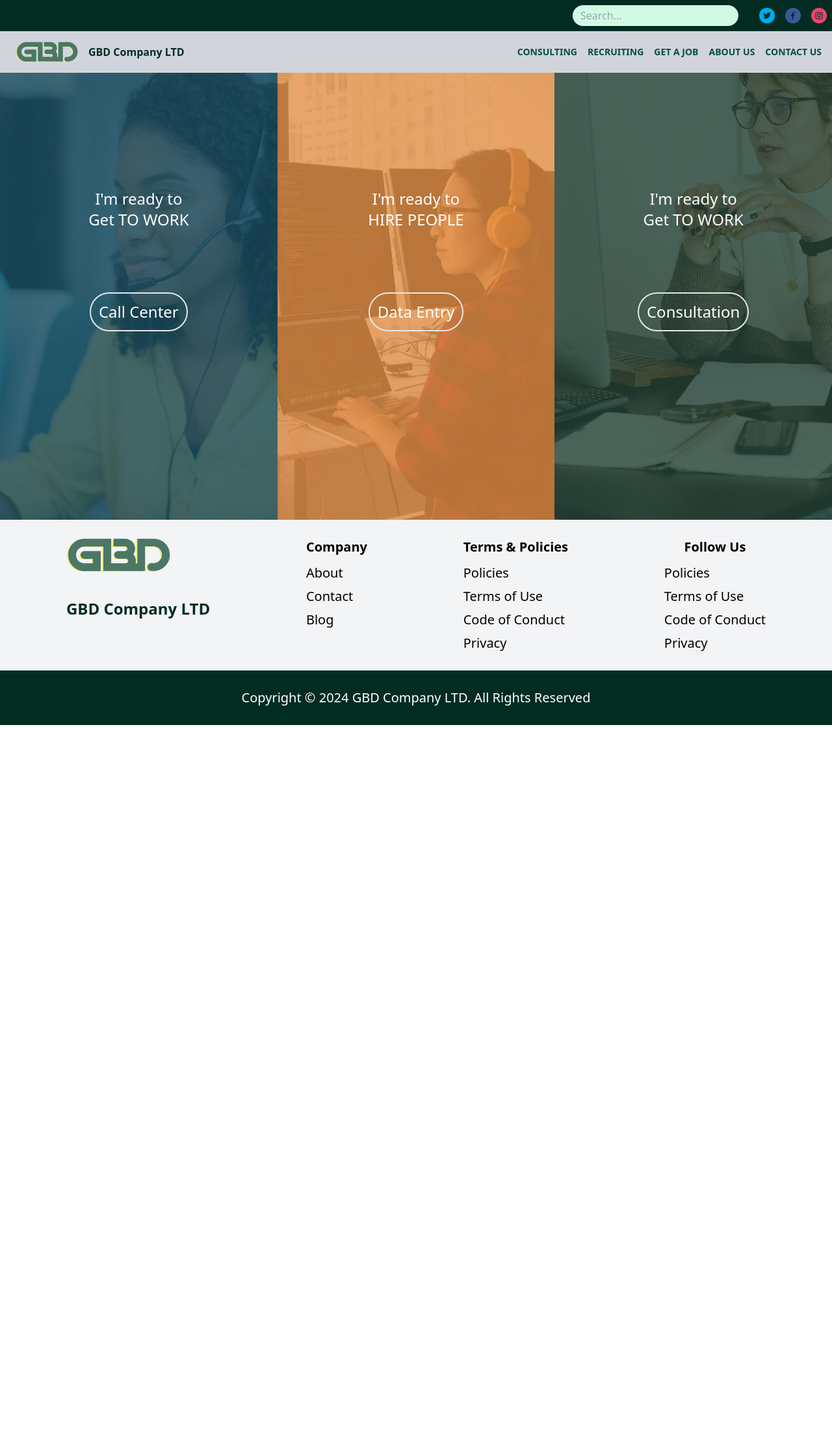
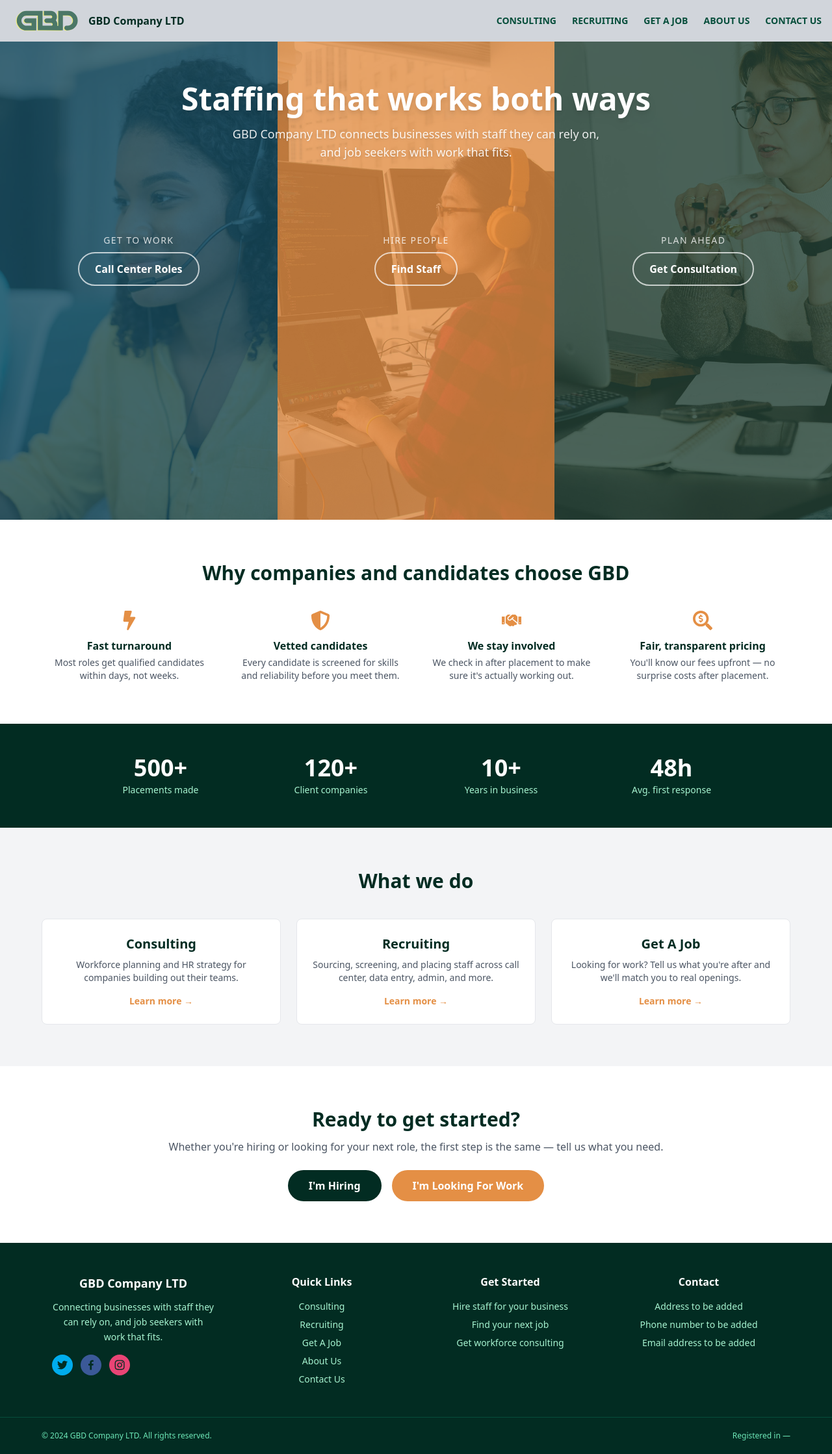
Before and after one commit to BobbyP95/gbdRecruitment, a React (Vite) app: page / in a window 1280 px wide. Shown: the whole page at 65% size. Before the commit the page ends 1116 px from the top, so only its background shows below. Built offline with nearby package versions, Linux system fonts and the light colour scheme.

Commit message:
Readyoption, Navbar, Footer, components &  Home Page

```diff
--- a/src/components/Footer.tsx
+++ b/src/components/Footer.tsx
@@ -1,43 +1,117 @@
-export function Footer() {
+import { Link } from "react-router-dom";
+import { SocialIcon } from "react-social-icons";
+
+type FooterProps = {
+  companyName?: string;
+};
+
+const quickLinks = [
+  { name: "Consulting", href: "/consulting" },
+  { name: "Recruiting", href: "/recruiting" },
+  { name: "Get A Job", href: "/get_a_job" },
+  { name: "About Us", href: "/about_us" },
+  { name: "Contact Us", href: "/contact_us" },
+];
+
+const socialMediaUrls = [
+  "https://twitter.com/",
+  "https://facebook.com/",
+  "https://instagram.com/",
+];
+
+export function Footer({ companyName = "GBD Company LTD" }: FooterProps) {
+  const year = new Date().getFullYear();
+
   return (
-    <>
-      <div className="bg-gray-100 p-7 flex justify-around text-xl ">
-        <div className="flex flex-col">
-          <img className="w-40" src="/gbd.svg" alt="Logo" />
-          <h1 className="my-10 text-2xl font-extrabold text-emerald-950">
-            GBD Company LTD
-          </h1>
-        </div>
-        <div className="flex flex-col">
-          <h1 className="font-bold">Company</h1>
-          <div className=" mt-3 flex flex-col text-left gap-2" >
-          <h3>About</h3>
-          <h3>Contact</h3>
-          <h3>Blog</h3>
+    <footer className="bg-emerald-950 text-emerald-100">
+      <div className="max-w-6xl mx-auto px-4 py-12 grid sm:grid-cols-2 lg:grid-cols-4 gap-10">
+        {/* Brand */}
+        <div>
+          <span className="text-white text-lg font-bold">{companyName}</span>
+          <p className="mt-3 text-sm text-emerald-200 leading-relaxed">
+            Connecting businesses with staff they can rely on, and job
+            seekers with work that fits.
+          </p>
+          <div className="flex space-x-3 mt-4">
+            {socialMediaUrls.map((url, index) => (
+              <SocialIcon
+                key={index}
+                url={url}
+                target="_blank"
+                style={{ width: "2rem", height: "2rem" }}
+              />
+            ))}
           </div>
         </div>
-        <div className="flex flex-col">
-          <h1 className="font-bold" >Terms & Policies</h1>
-          <div className=" mt-3 flex flex-col text-left gap-2" >
-          <h3>Policies</h3>
-          <h3>Terms of Use</h3>
-          <h3>Code of Conduct</h3>
-          <h3>Privacy</h3>
-          </div>
+
+        {/* Quick links */}
+        <div>
+          <h3 className="text-white font-semibold mb-4">Quick Links</h3>
+          <ul className="space-y-2 text-sm">
+            {quickLinks.map((link) => (
+              <li key={link.name}>
+                <Link
+                  to={link.href}
+                  className="text-emerald-200 hover:text-white transition-colors"
+                >
+                  {link.name}
+                </Link>
+              </li>
+            ))}
+          </ul>
         </div>
-        <div className="flex flex-col">
-          <h1 className="font-bold" >Follow Us</h1>
-          <div className=" mt-3 flex flex-col text-left gap-2" >
-          <h3>Policies</h3>
-          <h3>Terms of Use</h3>
-          <h3>Code of Conduct</h3>
-          <h3>Privacy</h3>
-          </div>
+
+        {/* For businesses / job seekers */}
+        <div>
+          <h3 className="text-white font-semibold mb-4">Get Started</h3>
+          <ul className="space-y-2 text-sm">
+            <li>
+              <Link
+                to="/recruiting"
+                className="text-emerald-200 hover:text-white transition-colors"
+              >
+                Hire staff for your business
+              </Link>
+            </li>
+            <li>
+              <Link
+                to="/get_a_job"
+                className="text-emerald-200 hover:text-white transition-colors"
+              >
+                Find your next job
+              </Link>
+            </li>
+            <li>
+              <Link
+                to="/consulting"
+                className="text-emerald-200 hover:text-white transition-colors"
+              >
+                Get workforce consulting
+              </Link>
+            </li>
+          </ul>
+        </div>
+
+        {/* Contact */}
+        <div>
+          <h3 className="text-white font-semibold mb-4">Contact</h3>
+          {/* TODO: Replace with GBD's real contact details */}
+          <ul className="space-y-2 text-sm text-emerald-200">
+            <li>Address to be added</li>
+            <li>Phone number to be added</li>
+            <li>Email address to be added</li>
+          </ul>
         </div>
       </div>
-      <div className="bg-emerald-950 p-7 flex justify-around text-xl font-light items-center text-white ">
-        <h2>Copyright © 2024 GBD Company LTD. All Rights Reserved</h2>
+
+      <div className="border-t border-emerald-900 py-5 px-4">
+        <div className="max-w-6xl mx-auto flex flex-col sm:flex-row items-center justify-between gap-2 text-xs text-emerald-300">
+          <p>
+            &copy; {year} {companyName}. All rights reserved.
+          </p>
+          <p>Registered in {/* TODO: add jurisdiction, e.g. "Ghana" */}—</p>
+        </div>
       </div>
-    </>
+    </footer>
   );
 }
--- a/src/components/Navbar.tsx
+++ b/src/components/Navbar.tsx
@@ -1,32 +1,43 @@
+import { useState } from "react";
+import { Link, NavLink } from "react-router-dom";
 import "../App.css";
 import { SocialIcon } from "react-social-icons";
+import { FaBars, FaTimes } from "react-icons/fa";
+
 type NavbarProps = {
   logo: string;
   companyName: string;
   links?: { name: string; href: string }[];
   showSearch?: boolean;
 };
+
 const socialMediaUrls = [
   "https://twitter.com/",
   "https://facebook.com/",
   "https://instagram.com/",
 ];
+
 export function Navbar({
   logo,
   companyName,
   links = [],
   showSearch = true,
 }: NavbarProps) {
+  const [menuOpen, setMenuOpen] = useState(false);
+
   return (
-    <>
-      <div className="header">
-        <div className="topNav p-2 flex items-center justify-end gap-8 w-full bg-emerald-950 ">
+    <div className="header z-50">
+      {/* <div className="topNav p-2 flex items-center justify-end gap-8 w-full bg-emerald-950">
         {showSearch && (
-            <div className="relative">
+          <div className="relative hidden sm:block">
+            <label htmlFor="siteSearch" className="sr-only">
+              Search
+            </label>
             <input
+              id="siteSearch"
               type="text"
               placeholder="Search..."
-                className="bg-emerald-100 text-emerald-950 rounded-full px-3 py-1 focus:outline-none  focus:ring focus:ring-emerald-700"
+              className="bg-emerald-100 text-emerald-950 rounded-full px-3 py-1 focus:outline-none focus:ring focus:ring-emerald-700"
             />
           </div>
         )}
@@ -40,42 +51,75 @@ export function Navbar({
             />
           ))}
         </div>
-        </div>
-        <nav className=" bg-gray-300 p-4 ">
-          <div className=" container mx-auto flex items-center justify-between">
+      </div> */}
+
+      <nav className="bg-gray-300 p-4">
+        <div className="container mx-auto flex items-center justify-between">
           {/* Left side: Logo and Company Name */}
-            <div className="flex items-center">
-              <a href="/">
+          <Link to="/" className="flex items-center" onClick={() => setMenuOpen(false)}>
             <img
               src={logo}
               alt={`${companyName} logo`}
-                  className="h-8 w-28 mr-2"
+              className="h-8 w-28 mr-2 object-contain"
             />
-              </a>
+            <span className="text-emerald-950 font-semibold">{companyName}</span>
+          </Link>
 
-              <span className="resize text-emerald-950 text-auto font-semibold">
-                {companyName}
-              </span>
+          {/* Right side: Links (desktop) */}
+          <div className="hidden lg:flex items-center space-x-6 text-sm">
+            {links.map((link) => (
+              <NavLink
+                key={link.name}
+                to={link.href}
+                className={({ isActive }) =>
+                  `rightLinks font-semibold transition-colors ${
+                    isActive
+                      ? "text-emerald-950 underline underline-offset-4 decoration-[#e48f45] decoration-2"
+                      : "text-emerald-900 hover:text-emerald-950"
+                  }`
+                }
+              >
+                {link.name}
+              </NavLink>
+            ))}
           </div>
 
-            {/* Right side: Links and optional search box */}
-            <div id="navMenu1" className={`navMenu hidden flex-col text-sm lg:flex-row items-center lg:flex space-x-4  `}>
+          {/* Mobile menu toggle */}
+          <button
+            type="button"
+            className="lg:hidden text-emerald-950 text-2xl"
+            aria-label={menuOpen ? "Close menu" : "Open menu"}
+            aria-expanded={menuOpen}
+            aria-controls="navMenu1"
+            onClick={() => setMenuOpen((open) => !open)}
+          >
+            {menuOpen ? <FaTimes /> : <FaBars />}
+          </button>
+        </div>
+
+        {/* Mobile menu panel */}
+        {menuOpen && (
+          <div
+            id="navMenu1"
+            className="navMenu flex flex-col lg:hidden mt-4 space-y-3 text-sm border-t border-emerald-900/20 pt-4"
+          >
             {links.map((link) => (
-                <a
+              <NavLink
                 key={link.name}
-                  href={link.href}
-                  className="rightLinks font-semibold text-emerald-900 hover:text-emerald-950"
+                to={link.href}
+                onClick={() => setMenuOpen(false)}
+                className={({ isActive }) =>
+                  `rightLinks font-semibold transition-colors ${
+                    isActive ? "text-emerald-950" : "text-emerald-900 hover:text-emerald-950"
+                  }`
+                }
               >
                 {link.name}
-                </a>
+              </NavLink>
             ))}
           </div>
-            <div className="dots text-3xl lg:hidden ">
-                <h1>...</h1>
-            </div>
-          </div>
+        )}
       </nav>
     </div>
-    </>
   );
 }
--- a/src/components/ReadyOption.tsx
+++ b/src/components/ReadyOption.tsx
@@ -1,8 +1,11 @@
+import { Link } from "react-router-dom";
+
 type ReadyOptionProps = {
   tailwindColor: string;
   optionText: string;
   buttonText: string;
   cssClass: string;
+  to: string;
 };
 
 export function ReadyOption({
@@ -10,27 +13,28 @@ export function ReadyOption({
   optionText,
   buttonText,
   cssClass,
+  to,
 }: ReadyOptionProps) {
   return (
-    <>
-      <div
-        className={`
-      ${cssClass} h-full options`}
-      >
-        <div
-          style={{ backgroundColor: `${tailwindColor}` }}
-          className={`
-      bg-opacity-85 w-auto h-full flex flex-col justify-center gap-24 text-2xl text-white`}
-        >
-          <div className="flex flex-col ">
-            <span>I'm ready to</span>
-            <span>{optionText}</span>
-          </div>
-          <button className="  w-fit mx-auto border-2 p-3 hover:bg-white hover:bg-opacity-40 rounded-full">
-            {buttonText}
-          </button>
-        </div>
-      </div>
-    </>
+    <Link
+      to={to}
+      className={`options group relative flex h-full w-full items-center justify-center overflow-hidden ${cssClass}`}
+      aria-label={`${optionText}: ${buttonText}`}
+    >
+      {/* Color overlay — darkens on hover so the CTA reads as interactive */}
+      <span
+        className="absolute inset-0 transition-opacity duration-300 group-hover:opacity-90"
+        style={{ backgroundColor: tailwindColor }}
+        aria-hidden="true"
+      />
+      <span className="relative z-10 flex flex-col items-center px-4 text-center text-white transition-transform duration-300 group-hover:-translate-y-1">
+        <span className="text-sm uppercase tracking-widest text-white/80 mb-2">
+          {optionText}
+        </span>
+        <span className="inline-block border-2 border-white/70 group-hover:border-white group-hover:bg-white group-hover:text-emerald-950 font-semibold px-6 py-3 rounded-full transition-colors duration-300">
+          {buttonText}
+        </span>
+      </span>
+    </Link>
   );
 }
--- a/src/pages/Home.tsx
+++ b/src/pages/Home.tsx
@@ -1,37 +1,198 @@
+import { Link } from "react-router-dom";
+import {
+  FaBolt,
+  FaHandshake,
+  FaSearchDollar,
+  FaShieldAlt,
+} from "react-icons/fa";
 import { Footer } from "../components/Footer";
 import { ReadyOption } from "../components/ReadyOption";
 
-const sections = [
+const heroTiles = [
   {
-    tailwindColor: "rgb(22, 75, 96,0.8)",
-    optionText: "Get TO WORK",
-    buttonText: "Call Center",
+    tailwindColor: "rgba(22, 75, 96, 0.8)",
+    optionText: "Get to work",
+    buttonText: "Call Center Roles",
     cssClass: "callCenter",
+    to: "/get_a_job",
   },
   {
-    tailwindColor: "rgb(228, 143, 69,0.8)",
-    optionText: "HIRE PEOPLE",
-    buttonText: "Data Entry",
+    tailwindColor: "rgba(228, 143, 69, 0.8)",
+    optionText: "Hire people",
+    buttonText: "Find Staff",
     cssClass: "dataEntry",
+    to: "/recruiting",
   },
   {
-    tailwindColor: "rgb(37, 67, 54,0.8)",
-    optionText: "Get TO WORK",
-    buttonText: "Consultation",
+    tailwindColor: "rgba(37, 67, 54, 0.8)",
+    optionText: "Plan ahead",
+    buttonText: "Get Consultation",
     cssClass: "consulting",
+    to: "/consulting",
+  },
+];
+
+const valueProps = [
+  {
+    icon: FaBolt,
+    title: "Fast turnaround",
+    description: "Most roles get qualified candidates within days, not weeks.",
+  },
+  {
+    icon: FaShieldAlt,
+    title: "Vetted candidates",
+    description: "Every candidate is screened for skills and reliability before you meet them.",
+  },
+  {
+    icon: FaHandshake,
+    title: "We stay involved",
+    description: "We check in after placement to make sure it's actually working out.",
+  },
+  {
+    icon: FaSearchDollar,
+    title: "Fair, transparent pricing",
+    description: "You'll know our fees upfront — no surprise costs after placement.",
+  },
+];
+
+// TODO: Replace with GBD's real, current numbers.
+const stats = [
+  { value: "500+", label: "Placements made" },
+  { value: "120+", label: "Client companies" },
+  { value: "10+", label: "Years in business" },
+  { value: "48h", label: "Avg. first response" },
+];
+
+const services = [
+  {
+    title: "Consulting",
+    description:
+      "Workforce planning and HR strategy for companies building out their teams.",
+    href: "/consulting",
+  },
+  {
+    title: "Recruiting",
+    description:
+      "Sourcing, screening, and placing staff across call center, data entry, admin, and more.",
+    href: "/recruiting",
+  },
+  {
+    title: "Get A Job",
+    description:
+      "Looking for work? Tell us what you're after and we'll match you to real openings.",
+    href: "/get_a_job",
   },
 ];
 
 export function Home() {
   return (
     <>
-      <div className="home flex ">
-        {sections.map((values, index) => (
-          <div className="w-1/3  h-lvh">
-            <ReadyOption key={index} {...values} />
+      {/* Hero — headline over the existing three-panel image CTA */}
+      <div className="relative">
+        <div className="absolute inset-x-0 top-0 z-10 pt-40 sm:pt-36 lg:pt-32 px-4 pointer-events-none">
+          <div className="max-w-3xl mx-auto text-center">
+            <h1 className="text-3xl sm:text-4xl lg:text-5xl font-bold text-white drop-shadow-lg">
+              Staffing that works both ways
+            </h1>
+            <p className="mt-4 text-white/90 text-base sm:text-lg drop-shadow max-w-xl mx-auto">
+              GBD Company LTD connects businesses with staff they can rely
+              on, and job seekers with work that fits.
+            </p>
           </div>
-        ))}
+        </div>
+
+        <div className="home flex flex-col sm:flex-row">
+          {heroTiles.map((tile) => (
+            <div key={tile.buttonText} className="w-full sm:w-1/3 h-72 sm:h-lvh">
+              <ReadyOption {...tile} />
+            </div>
+          ))}
+        </div>
       </div>
+
+      {/* Value props */}
+      <section className="py-16 px-4">
+        <div className="max-w-6xl mx-auto">
+          <h2 className="text-2xl sm:text-3xl font-bold text-emerald-950 text-center mb-10">
+            Why companies and candidates choose GBD
+          </h2>
+          <div className="grid sm:grid-cols-2 lg:grid-cols-4 gap-6">
+            {valueProps.map(({ icon: Icon, title, description }) => (
+              <div key={title} className="text-center px-2">
+                <Icon className="text-[#e48f45] text-3xl mx-auto mb-3" />
+                <h3 className="font-semibold text-emerald-950">{title}</h3>
+                <p className="mt-1 text-sm text-gray-600">{description}</p>
+              </div>
+            ))}
+          </div>
+        </div>
+      </section>
+
+      {/* Stats */}
+      <section className="bg-emerald-950 py-12 px-4">
+        <div className="max-w-5xl mx-auto grid grid-cols-2 sm:grid-cols-4 gap-6 text-center">
+          {stats.map((stat) => (
+            <div key={stat.label}>
+              <p className="text-3xl sm:text-4xl font-bold text-white">{stat.value}</p>
+              <p className="mt-1 text-sm text-emerald-200">{stat.label}</p>
+            </div>
+          ))}
+        </div>
+      </section>
+
+      {/* Services */}
+      <section className="py-16 px-4 bg-gray-100">
+        <div className="max-w-6xl mx-auto">
+          <h2 className="text-2xl sm:text-3xl font-bold text-emerald-950 text-center mb-10">
+            What we do
+          </h2>
+          <div className="grid sm:grid-cols-3 gap-6">
+            {services.map((service) => (
+              <Link
+                key={service.title}
+                to={service.href}
+                className="block bg-white rounded-lg p-6 border border-gray-200 hover:border-emerald-950 hover:shadow-md transition-all"
+              >
+                <h3 className="text-xl font-semibold text-emerald-950">
+                  {service.title}
+                </h3>
+                <p className="mt-2 text-gray-600 text-sm">{service.description}</p>
+                <span className="inline-block mt-4 text-[#e48f45] font-semibold text-sm">
+                  Learn more &rarr;
+                </span>
+              </Link>
+            ))}
+          </div>
+        </div>
+      </section>
+
+      {/* Closing CTA */}
+      <section className="py-16 px-4">
+        <div className="max-w-3xl mx-auto text-center">
+          <h2 className="text-2xl sm:text-3xl font-bold text-emerald-950">
+            Ready to get started?
+          </h2>
+          <p className="mt-3 text-gray-600">
+            Whether you're hiring or looking for your next role, the first
+            step is the same — tell us what you need.
+          </p>
+          <div className="mt-6 flex flex-col sm:flex-row gap-4 justify-center">
+            <Link
+              to="/recruiting"
+              className="bg-emerald-950 hover:bg-emerald-900 text-white font-semibold px-8 py-3 rounded-full transition-colors"
+            >
+              I'm Hiring
+            </Link>
+            <Link
+              to="/get_a_job"
+              className="bg-[#e48f45] hover:bg-[#d17d34] text-white font-semibold px-8 py-3 rounded-full transition-colors"
+            >
+              I'm Looking For Work
+            </Link>
+          </div>
+        </div>
+      </section>
+
       <Footer />
     </>
   );
```
Lines whose indentation alone changed are shown as unchanged.
